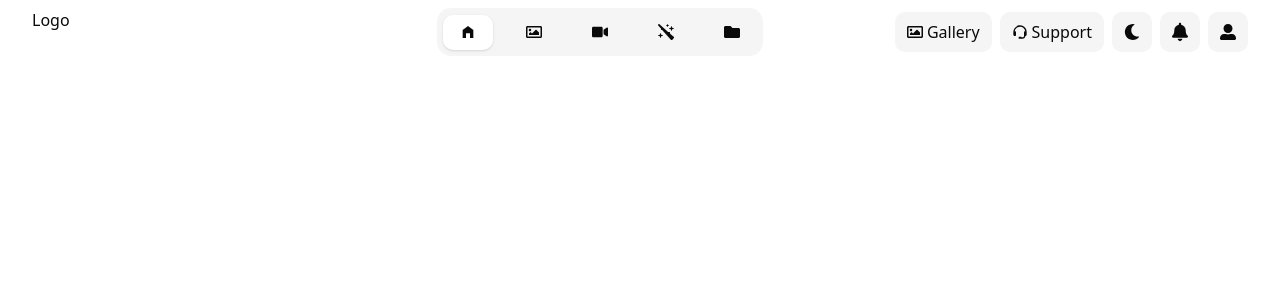
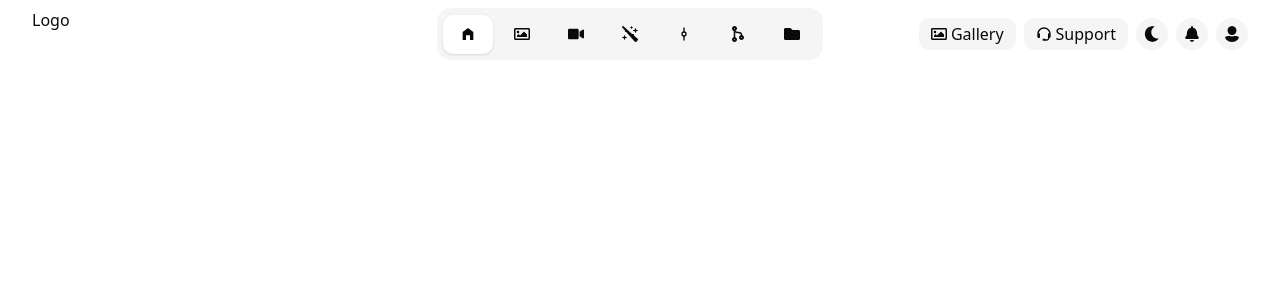
Before and after one commit to Shadrack04/cartolinks-assessment, a Next.js app: page / in a window 1280 px wide. Shown: the top 300 px of the page. Built offline with nearby package versions, Linux system fonts and the light colour scheme.

Commit message:
fix style inconsistences

```diff
--- a/components/navigation-tabs.tsx
+++ b/components/navigation-tabs.tsx
@@ -2,13 +2,14 @@ import { Tabs, TabsList, TabsTrigger } from "@/components/ui/tabs";
 
 import { MdHomeFilled } from "react-icons/md";
 import Link from "next/link";
-import { FaFolder, FaRegImage, FaVideo } from "react-icons/fa";
+import { FaCodeBranch, FaFolder, FaRegImage, FaVideo } from "react-icons/fa";
 import { FaWandSparkles } from "react-icons/fa6";
+import { LuGitCommitVertical } from "react-icons/lu";
 
 export default function NavigationTabs() {
   return (
     <Tabs defaultValue="home" className="items-center">
-      <TabsList className=" gap-4 h-12 rounded-xl p-1.5">
+      <TabsList className=" gap-1 h-13 rounded-xl p-1.5">
         <TabsTrigger
           value="home"
           asChild
@@ -18,6 +19,7 @@ export default function NavigationTabs() {
             <MdHomeFilled className=" size-4 " />
           </Link>
         </TabsTrigger>
+
         <TabsTrigger
           value="image"
           asChild
@@ -27,6 +29,7 @@ export default function NavigationTabs() {
             <FaRegImage className=" size-4 " />
           </Link>
         </TabsTrigger>
+
         <TabsTrigger
           value="video"
           asChild
@@ -36,6 +39,7 @@ export default function NavigationTabs() {
             <FaVideo className=" size-4 " />
           </Link>
         </TabsTrigger>
+
         <TabsTrigger
           value="enhancer"
           asChild
@@ -45,11 +49,26 @@ export default function NavigationTabs() {
             <FaWandSparkles className=" rotate-y-180 size-4" />
           </Link>
         </TabsTrigger>
-        {/* <TabsTrigger value="tab-2" asChild>
+
+        <TabsTrigger
+          value="realtime"
+          asChild
+          className=" p-4 data-[state=active] data-[state=active]:p-4"
+        >
           <Link href="/">
-            <Image src="/icons/edit.svg" width={24} height={24} alt="" />
+            <LuGitCommitVertical className=" size-4" />
           </Link>
-        </TabsTrigger> */}
+        </TabsTrigger>
+
+        <TabsTrigger
+          value="edit"
+          asChild
+          className=" p-4 data-[state=active] data-[state=active]:p-4"
+        >
+          <Link href="/">
+            <FaCodeBranch className=" size-4 rotate-x-180" />
+          </Link>
+        </TabsTrigger>
         <TabsTrigger
           value="assets"
           asChild
--- a/components/navigation-util.tsx
+++ b/components/navigation-util.tsx
@@ -6,18 +6,18 @@ import { FaBell, FaMoon, FaRegImage, FaUserAlt } from "react-icons/fa";
 export default function NavigationUtil() {
   return (
     <div className=" flex items-center gap-2">
-      <div className=" flex items-center gap-1 bg-muted py-2 px-3 rounded-lg">
+      <div className=" flex items-center gap-1 bg-muted py-1 px-3 rounded-lg">
         <FaRegImage />
         <p>Gallery</p>
       </div>
-      <div className=" flex items-center gap-1 bg-muted py-2 px-3 rounded-lg">
+      <div className=" flex items-center gap-1 bg-muted py-1 px-3 rounded-lg">
         <BiSupport />
         <p>Support</p>
       </div>
-      <FaMoon className="bg-muted py-2 px-3 rounded-lg size-10" />
-      <FaBell className="bg-muted py-2 px-3 rounded-lg size-10" />
+      <FaMoon className="bg-muted p-2 rounded-full size-8" />
+      <FaBell className="bg-muted p-2 rounded-full size-8" />
 
-      <FaUserAlt className="bg-muted py-2 px-3 rounded-lg size-10" />
+      <FaUserAlt className="bg-muted p-2 rounded-full size-8" />
     </div>
   );
 }
```
